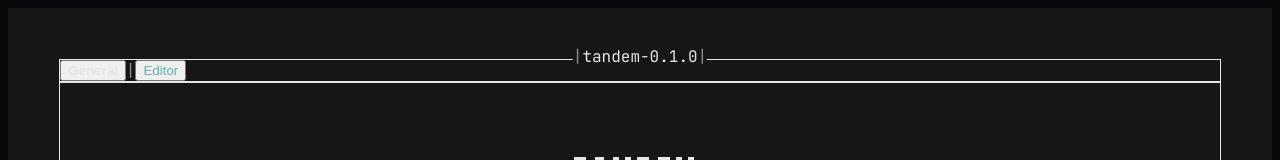
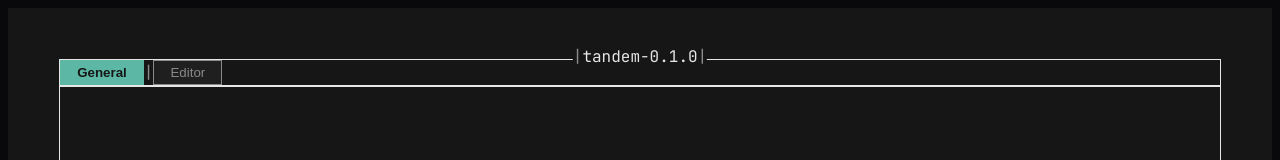
Before and after one commit to Pragya-Ghosh/tandem, a Next.js app in the folder client/: page / in a window 1280 px wide. Shown: the top 160 px of the page. Built offline with nearby package versions, Linux system fonts and the light colour scheme; no server answers.

Commit message:
style: changed the css for the tab navigation

```diff
--- a/client/src/app/globals.css
+++ b/client/src/app/globals.css
@@ -69,13 +69,29 @@
 /* ---- Tab Button ---- */
 .tandem-root .tab {
   cursor: pointer;
-  color: var(--teal);
+  /* Unselected state*/
+  color: var(--dim);
+  background: var(--surface);
+  border: 1px solid var(--dim);
+  padding: 0.25rem 1rem;
   outline: none;
+  transition: all 0.15s ease-in-out;
 }
-.tandem-root .tab:hover { color: var(--teal-hi); }
-.tandem-root .tab:focus-visible { text-decoration: underline; }
+
+.tandem-root .tab:hover {
+  color: var(--fg);
+  border-color: var(--teal-hi);
+}
+
+.tandem-root .tab:focus-visible {
+  border-color: var(--gold);
+}
+
 .tandem-root .tab[aria-selected="true"] {
-  color: var(--fg);
+  /* Active state */
+  background: var(--teal);
+  color: var(--bg);
+  border-color: var(--teal);
   font-weight: 700;
 }
 
```
